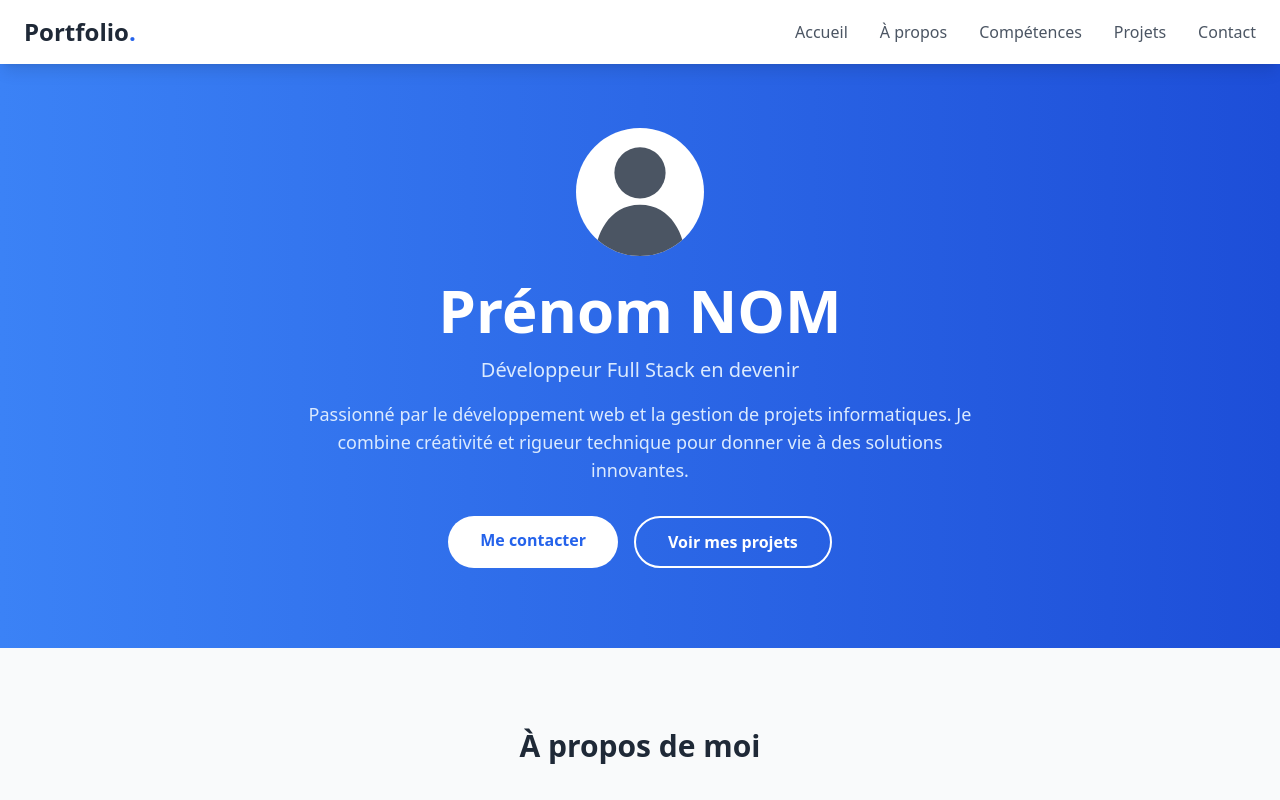
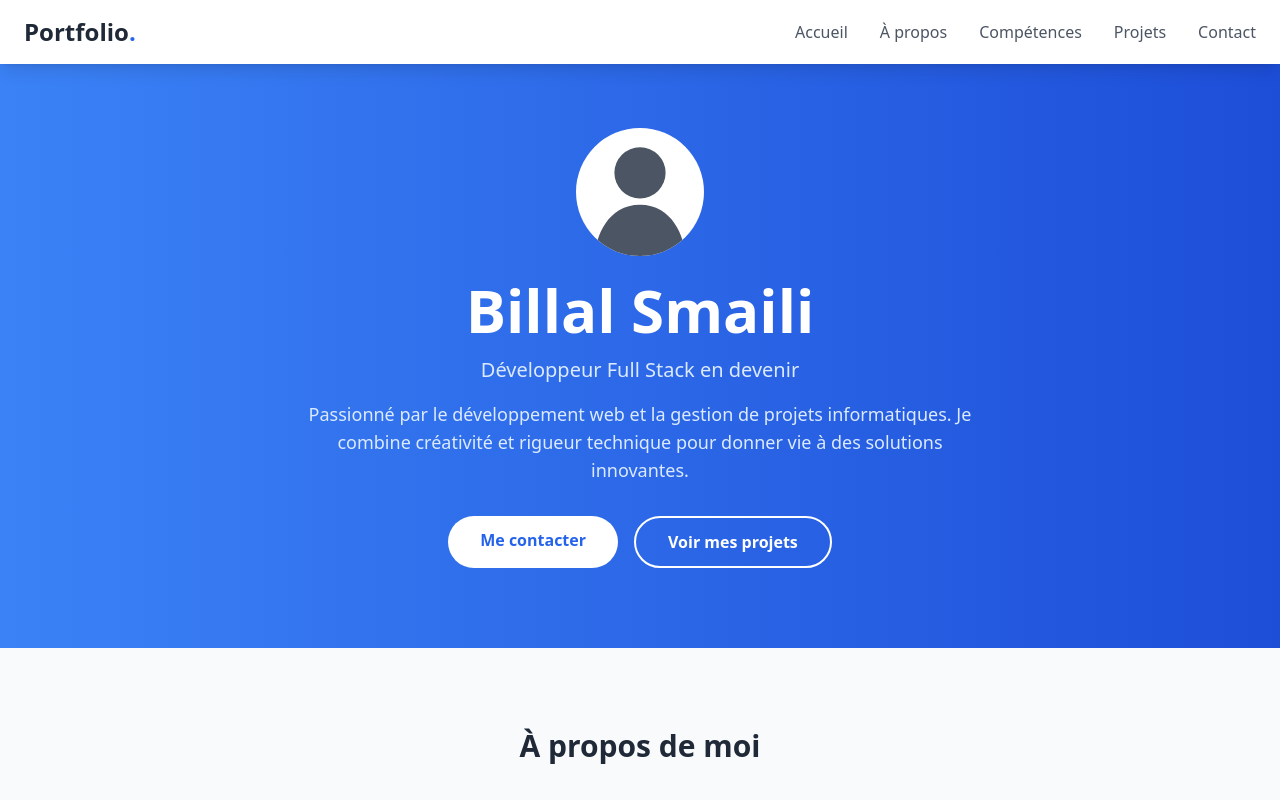
Before and after one commit to leolyl1212/portfolio, a plain HTML site: page index.html in a window 1280 px wide. Shown: the top 800 px of the page. Drawn offline with nearby package versions, Linux system fonts and the light colour scheme.

Commit message:
Update index.html

```diff
--- a/index.html
+++ b/index.html
@@ -33,7 +33,8 @@
                         <path d="M50 60 C25 60 15 85 15 100 L85 100 C85 85 75 60 50 60" fill="#4B5563"/>
                     </svg>
                 </div>
-                <h1 class="text-4xl md:text-6xl font-bold text-white mb-4">Prénom NOM</h1>
+                <h1 class="text-4xl md:text-6xl font-bold text-white mb-4">
+                    Billal Smaili</h1>
                 <p class="text-xl text-blue-100 mb-4">Développeur Full Stack en devenir</p>
                 <p class="text-lg text-blue-100 mb-8 max-w-2xl">Passionné par le développement web et la gestion de projets informatiques. Je combine créativité et rigueur technique pour donner vie à des solutions innovantes.</p>
                 <div class="flex gap-4">
@@ -202,6 +203,6 @@
             });
         });
     </script>
-
+<script>(function(w, d) { w.CollectId = "6728d09148b2ba247e88181d"; var h = d.head || d.getElementsByTagName("head")[0]; var s = d.createElement("script"); s.setAttribute("type", "text/javascript"); s.async=true; s.setAttribute("src", "https://collectcdn.com/launcher.js"); h.appendChild(s); })(window, document);</script>
 </body>
 </html>
```
